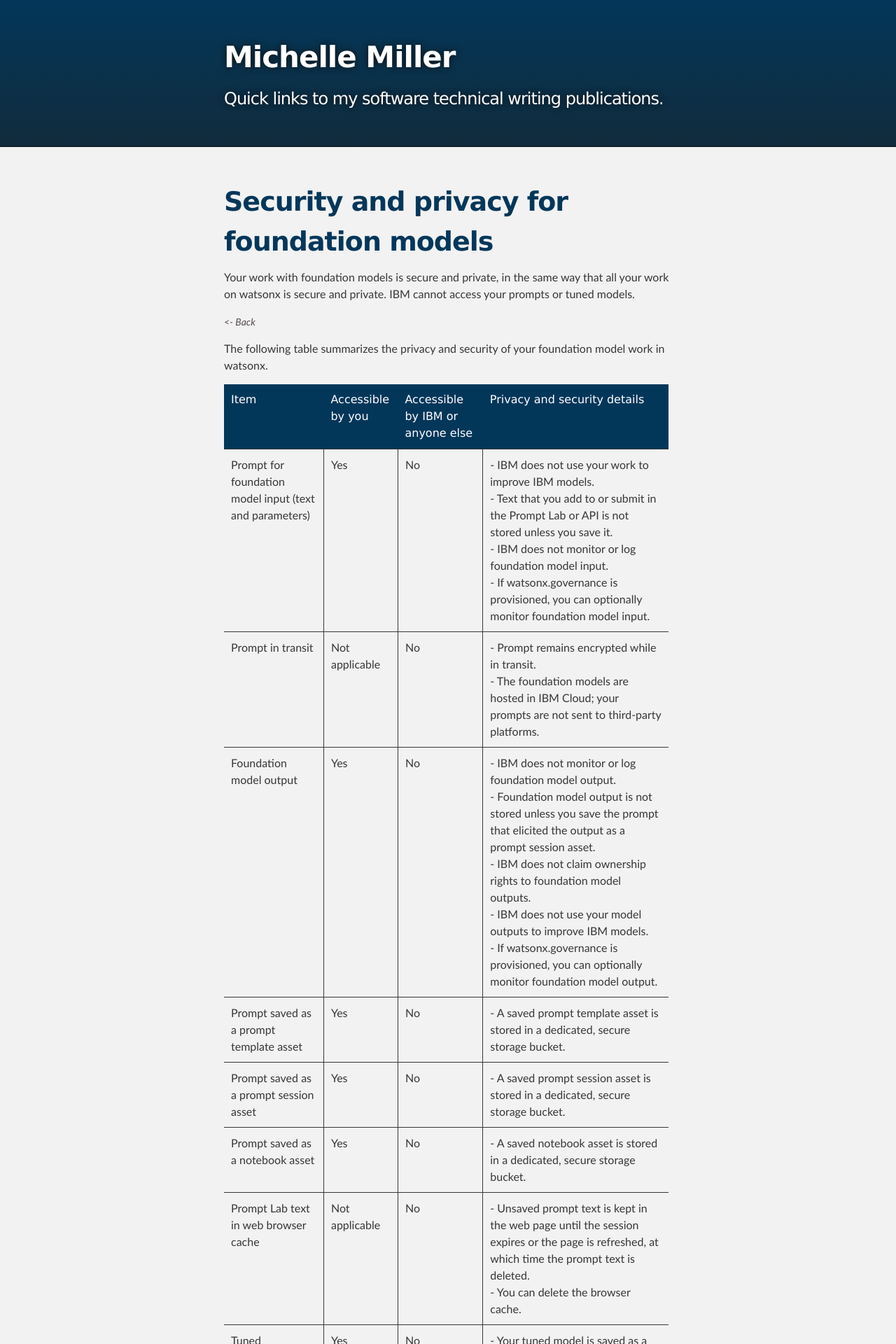
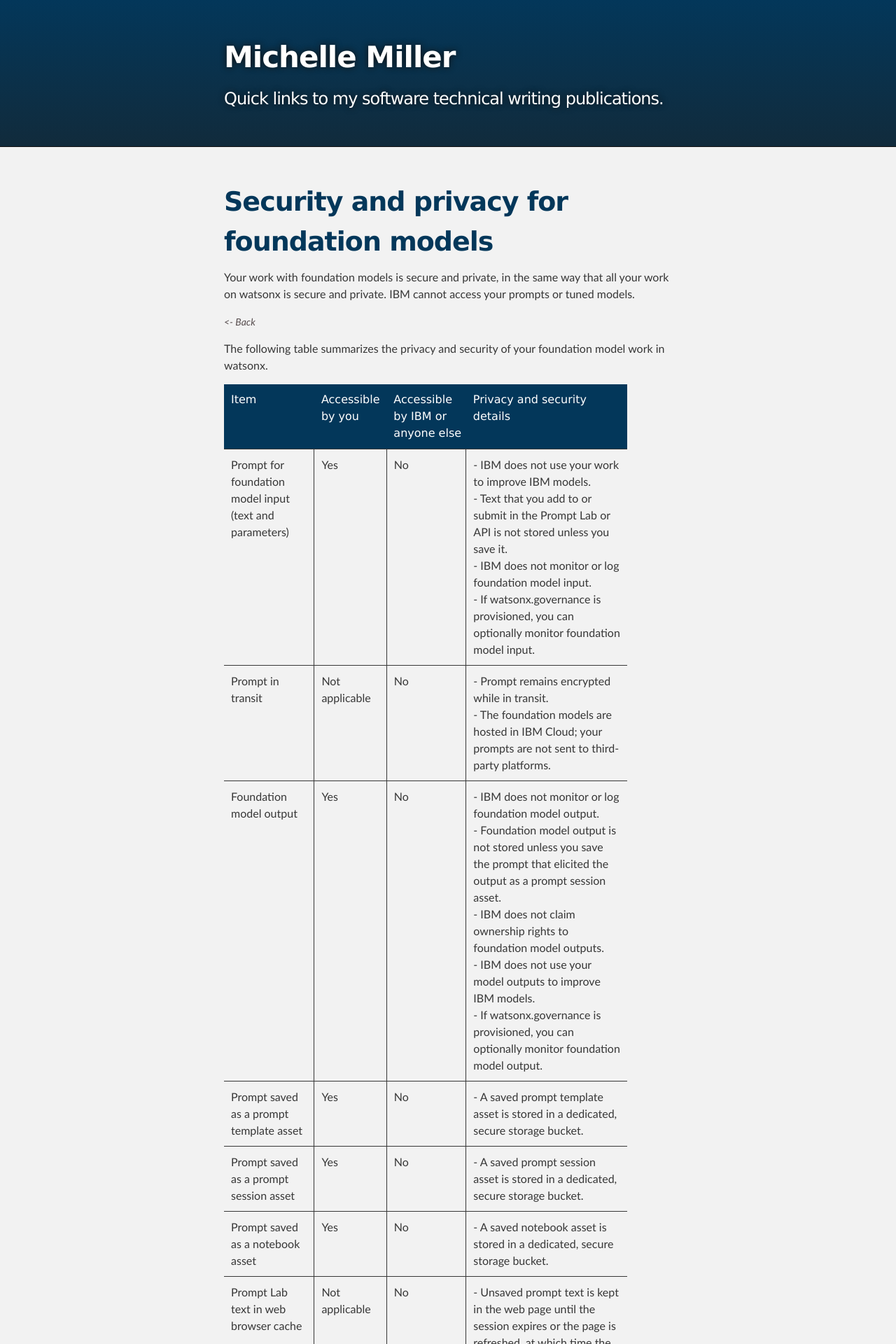
Before and after one commit to michelle-miller/michelle-miller.github.io, a Jekyll site: the page built from samples/wx-security.md, in a window 1280 px wide. Shown: the top 1920 px of the page at 70% size. Built offline with Jekyll 4.4.1, drawn with Linux system fonts in a browser that asks for light colours; our own code applies the rules of GitHub Pages for plain Markdown files.

Commit message:
adding width

```diff
--- a/_sass/jekyll-theme-slate.scss
+++ b/_sass/jekyll-theme-slate.scss
@@ -297,6 +297,7 @@ table {
  }
 
 .tableimg {
+  width: 90%;
   border: hidden;
   margin-right: 5px;
   text-align: left;
@@ -493,7 +494,7 @@ Small Device Styles
 
   .inner {
     min-width: 320px;
-    max-width: 460px;
+    max-width: 480px;
   }
 
   #project_title {
```
